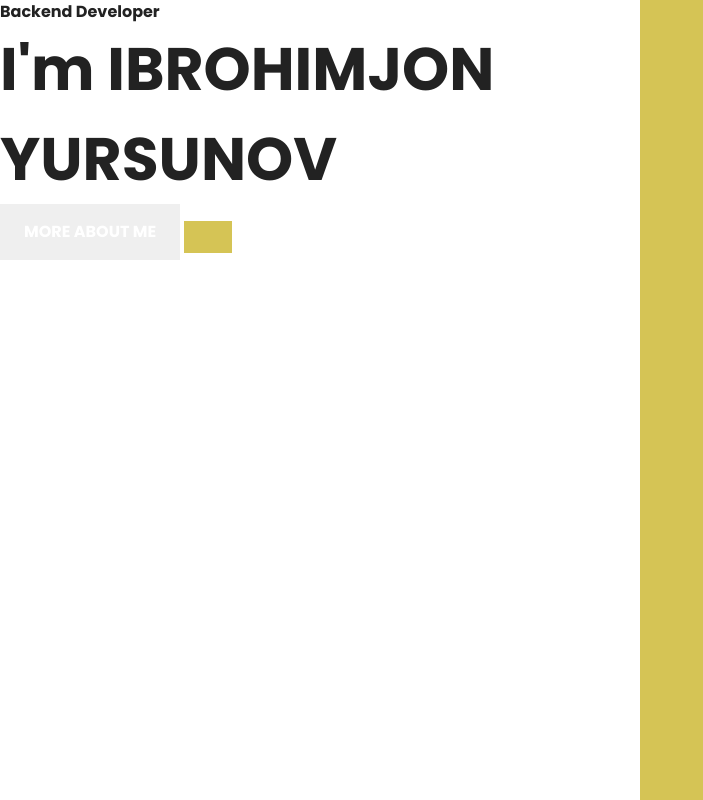
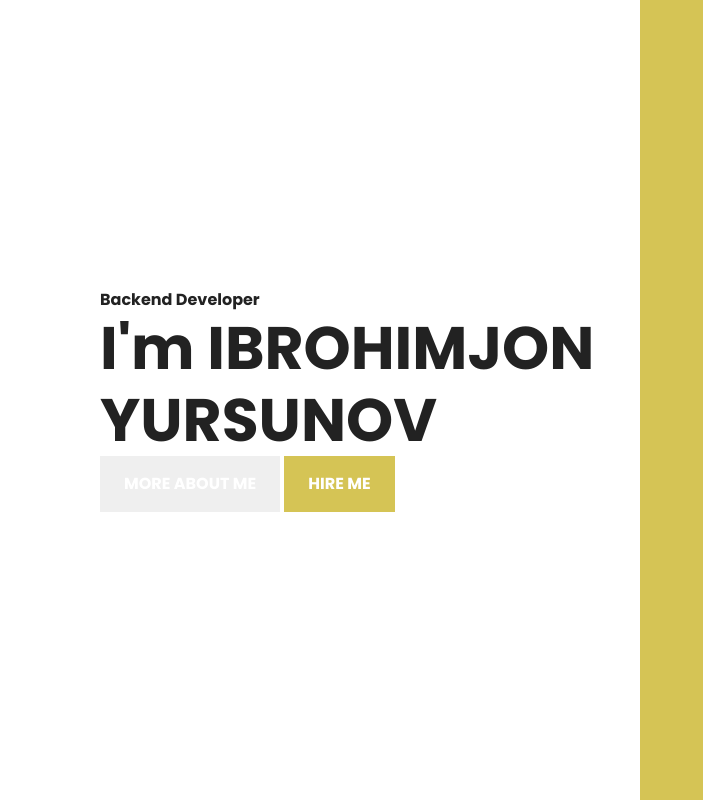
Before and after one commit to Ibrohimjon2151/Myprotfolia, a plain HTML site: page index.html in a window 1280 px wide. Shown: the whole page, without its empty margins (0-703 px from the left). Drawn offline with nearby package versions, Linux system fonts and the light colour scheme.

Commit message:
lablabalab

```diff
--- a/css/style.scss
+++ b/css/style.scss
@@ -35,6 +35,11 @@ $shadow: "0 24px 36px -11px rgb(0 0 0 / 9%)";
         background-color: $primary;
     }
     .left{
+        display: flex;
+        justify-content: center;
+        flex-direction: column;
+        padding-left: 100px;
+        background-color: #f8f8f8;
         .position{
             font-family: Bold;
             color: $black;
@@ -43,15 +48,18 @@ $shadow: "0 24px 36px -11px rgb(0 0 0 / 9%)";
             font-family: Bold;
             font-size: 60px;
             color: $black;
+            line-height: 1.2;
         }
         .buttons{
             button{
                 color: white;
                 font-family:Bold;
                 padding: 16px 24px;
+                box-shadow: 0 24px 36px -11px rgb(0 0 0 / 9%);
                 border: none;
+                background-color: white;
             }
-            button:nth-child(2){
+            button:nth-child(1){
                 background-color: $primary;
             }
         }
--- a/index.html
+++ b/index.html
@@ -23,7 +23,7 @@
             </div>
             <div class="buttons">
                 <button>MORE ABOUT ME</button>
-                <button></button>
+                <button>HIRE ME</button>
             </div>
         </div>
         <div class="right">
```
Also changed, not shown: css/_fonts.scss (added), css/style.css, 1 other file.
